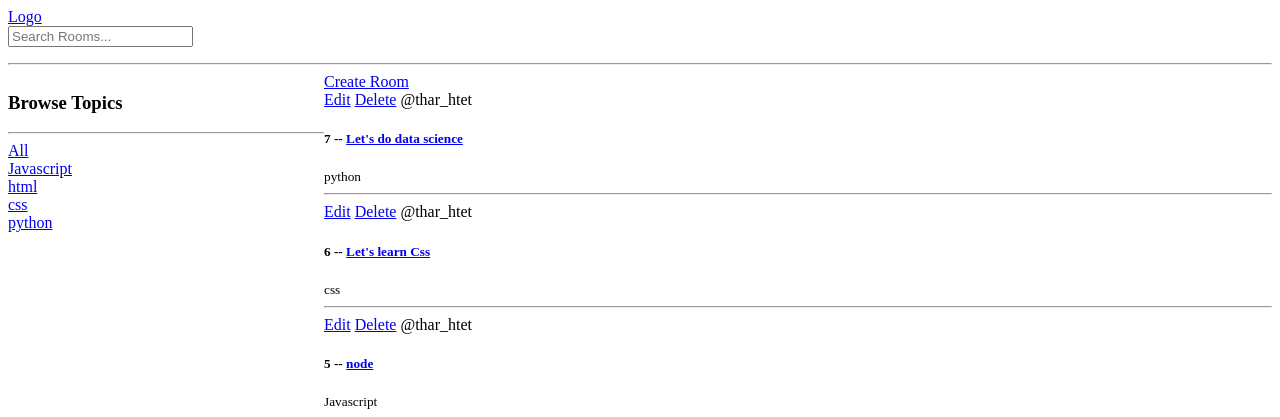
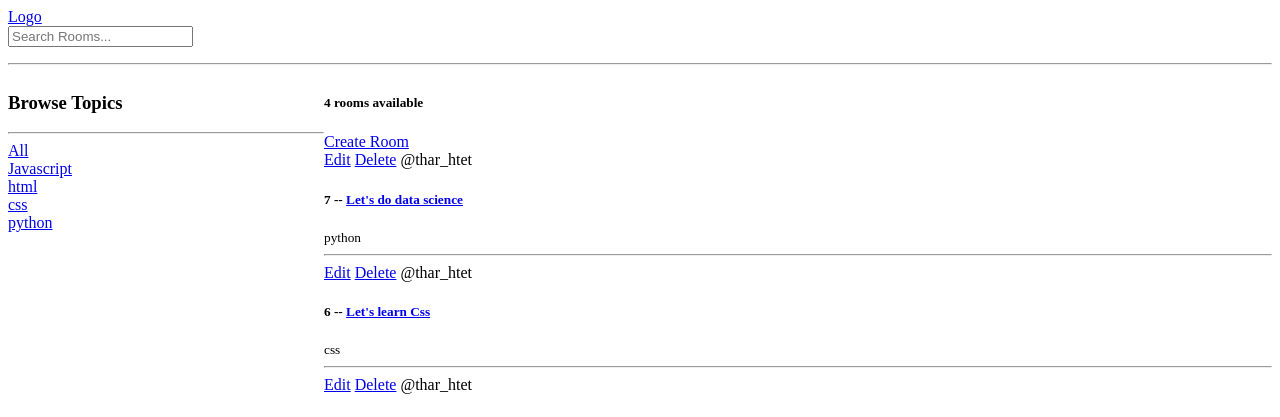
Before and after one commit to TharHtet236401/7-hour, a Django app: page / in a window 1280 px wide. Shown: the top 417 px of the page. Run offline with Django 5.2, Linux system fonts and the light colour scheme; data comes from the database, SQL or seed files in the repository.

Commit message:
Add room count display to home page

```diff
--- a/base/templates/base/home.html
+++ b/base/templates/base/home.html
@@ -23,6 +23,7 @@
   </div>
 
   <div>
+    <h5>{{rooms.count}} rooms available</h5>
     <a href="{% url 'create-room' %}">Create Room</a>
     <div>
       {% for room in rooms %}
--- a/base/views.py
+++ b/base/views.py
@@ -16,8 +16,9 @@ from .models import Room
 def home(request):
     q = request.GET.get('q') if request.GET.get('q') != None else ''
     rooms = Room.objects.filter(Q(topic__name__icontains=q) | Q(name__icontains=q) | Q(description__icontains=q))
+    rooms_count = rooms.count()
     topics = Topic.objects.all()
-    context = {'rooms': rooms, 'topics': topics}
+    context = {'rooms': rooms, 'topics': topics, 'rooms_count': rooms_count}
     return render(request, 'base/home.html', context)
 
 def room(request,pk):
```
